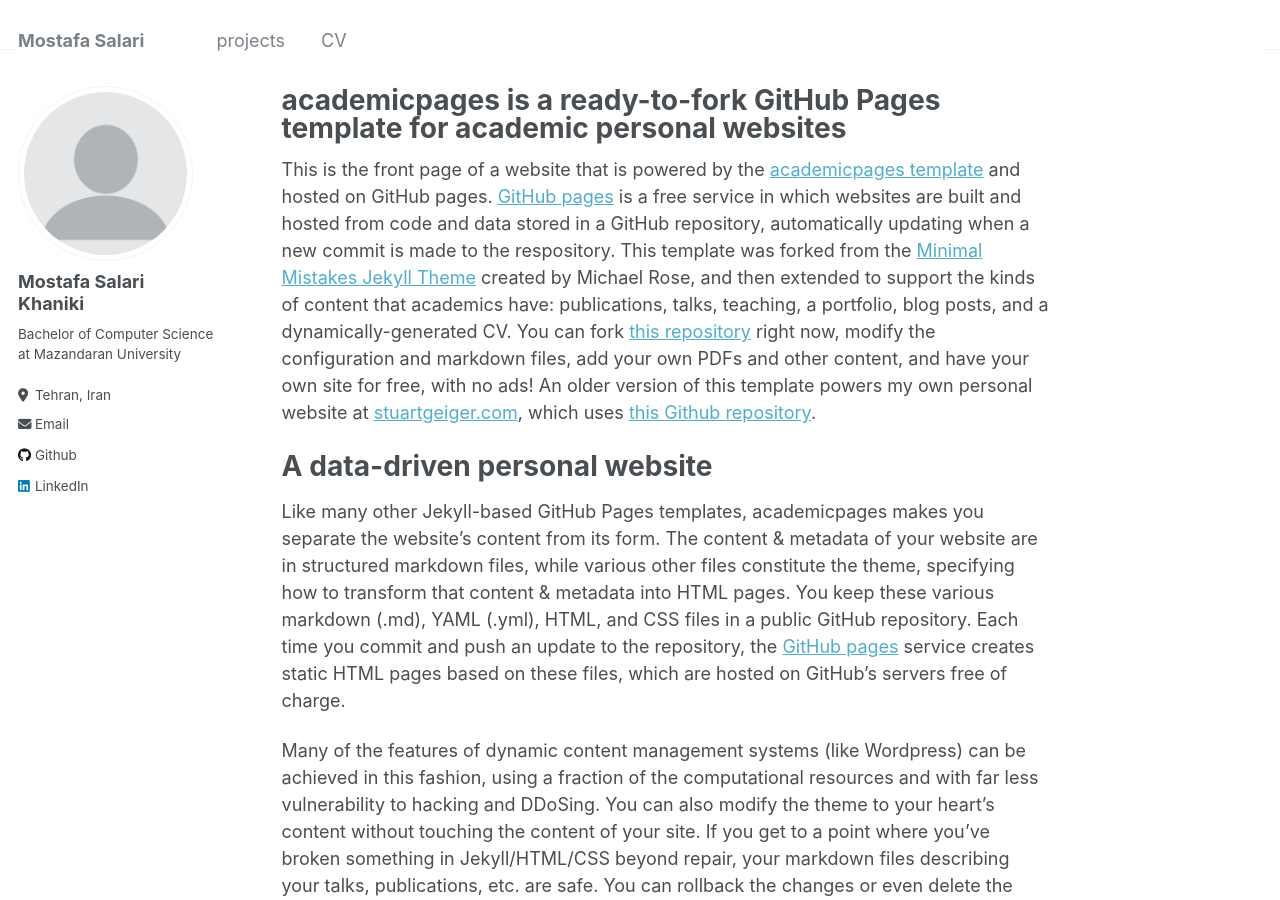
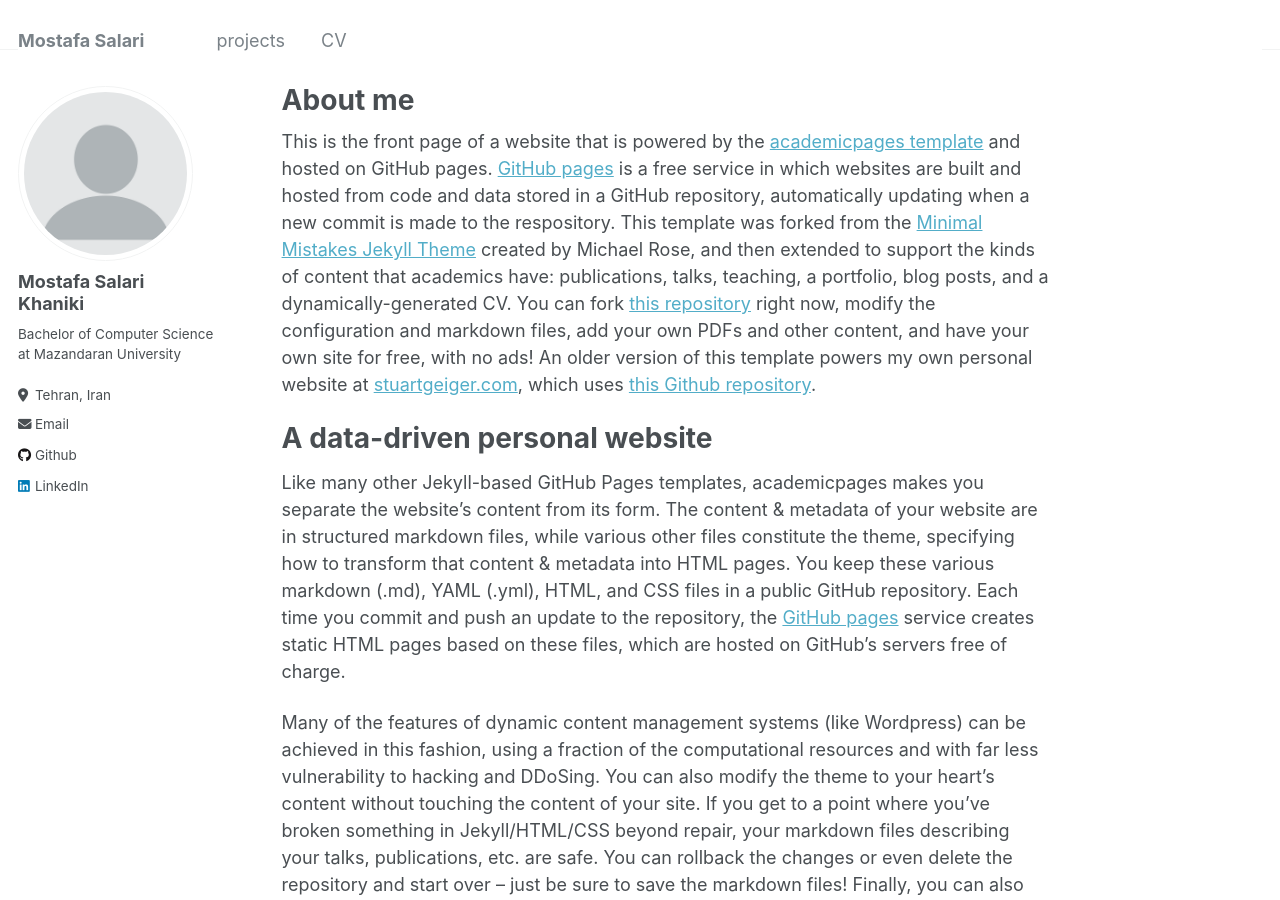
Before and after one commit to mostafasalarikhaniki/mostafasalarikhaniki.github.io, a Jekyll site: the page built from _pages/about.md, in a window 1280 px wide and 900 px high. Built offline with Jekyll 4.4.1, drawn with Linux system fonts in a browser that asks for light colours.

```diff
--- a/_data/navigation.yml
+++ b/_data/navigation.yml
@@ -1,7 +1,7 @@
 # main links links
 main:
   - title: "projects"
-    url: https://www.google.com/
+    url: /projects/
 
   - title: "CV"
     url: /cv/
--- a/_pages/about.md
+++ b/_pages/about.md
@@ -1,6 +1,7 @@
 ---
 permalink: /
-title: "academicpages is a ready-to-fork GitHub Pages template for academic personal websites"
+title: "About me"
+excerpt: "About me"
 author_profile: true
 redirect_from:
   - /about/
```
